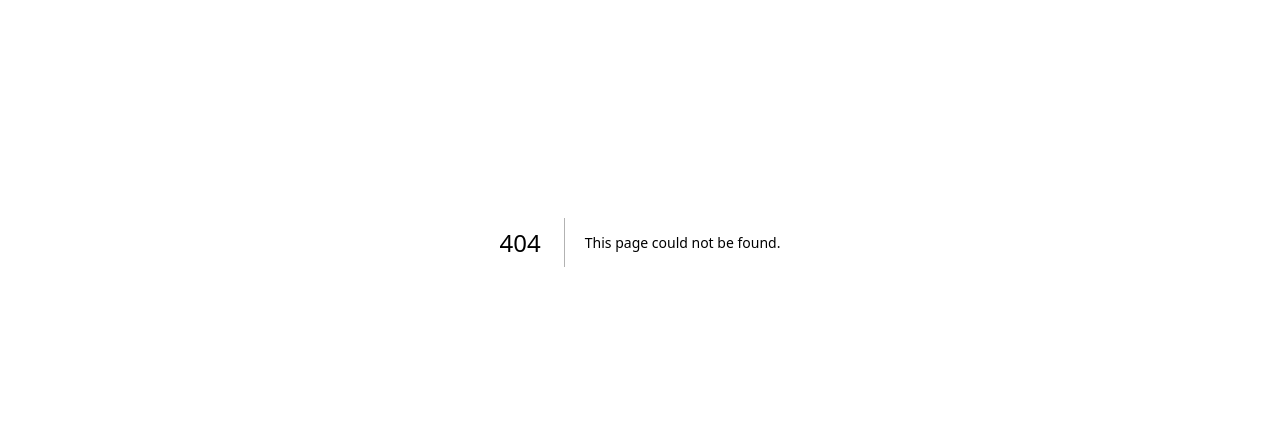
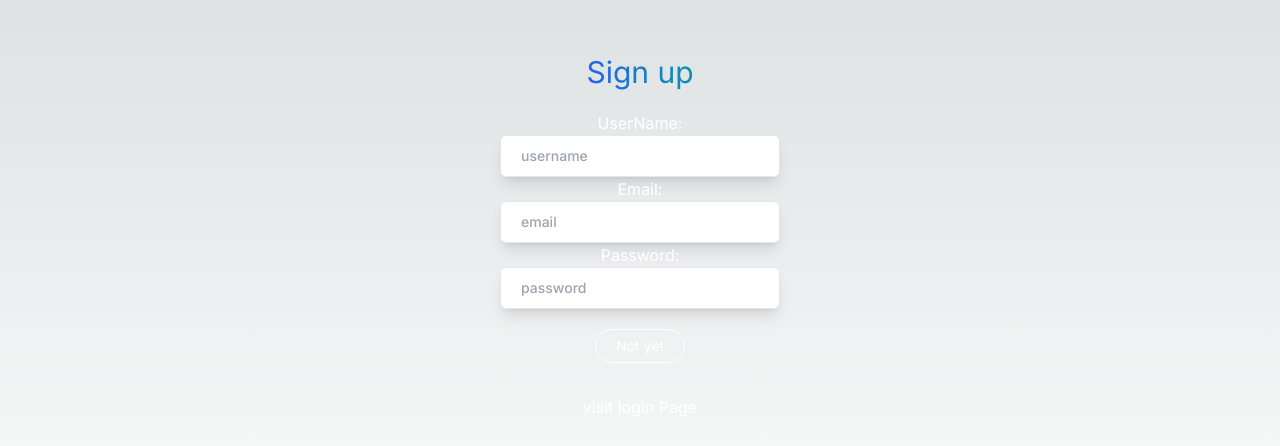
Before and after one commit to basavarajofficial/auth-app, a Next.js app: page /signup in a window 1280 px wide. Before the commit this address had no page. Shown: the part 158-604 px from the top of the page. Built offline with nearby package versions, Linux system fonts and the light colour scheme.

Commit message:
signup and login completed

```diff
--- /dev/null
+++ b/src/app/api/users/login/route.js
@@ -0,0 +1,52 @@
+import { connectToDB } from "@/dbConfig/dbConfig";
+import User from "@/models/userModel";
+import bcryptjs from 'bcryptjs'
+import jwt from "jsonwebtoken";
+import { NextRequest, NextResponse } from "next/server";
+
+export const POST = async (req) => {
+    try {
+        await connectToDB();
+        const reqBody = await req.json();
+        const { email, password } = reqBody;
+        console.log(reqBody);
+
+        // If user is already existing
+        // *user data from database
+        const user = await User.findOne({email});
+
+        if(!user){
+            return NextResponse.json({error: "User not found"}, {status:400});
+        }
+
+        // check password is correct
+        const validatePassword = await bcryptjs.compare(password, user.password);
+
+        if(!validatePassword){
+            return NextResponse.json({error: "Invalid Password!"}, {status:400});
+        }
+
+        // create Token Data
+        const tokenData = {
+            id: user._id,
+            username: user.username,
+            email: user.email
+        }
+
+        // create Token
+        const token = jwt.sign(tokenData, process.env.TOKEN_SECRET, { expiresIn: "1d" })
+
+        const response = NextResponse.json({
+            message: "Login successful",
+            success : true,
+        })
+
+        response.cookies.set("token", token, {httpOnly: true});
+
+        return response;
+
+
+    } catch (error) {
+        return NextResponse.json({error: error.message}, {status: 500})
+    }
+}
--- /dev/null
+++ b/src/app/api/users/signup/route.js
@@ -0,0 +1,45 @@
+import { connectToDB } from "@/dbConfig/dbConfig";
+import User from "@/models/userModel";
+import bcryptjs from 'bcryptjs'
+import { NextRequest, NextResponse } from "next/server";
+
+
+
+export const POST = async (req) => {
+    try {
+        await connectToDB();
+        const reqBody = await req.json();
+        const {username, email, password} = reqBody;
+
+        console.log(reqBody);
+
+        // If user is already existing
+        const user = await User.findOne({email});
+
+        if(user){
+            return NextResponse.json({error: 'User Already existing'}, {status: 400});
+        }
+
+        //hash passwrod
+        const salt = await bcryptjs.genSalt(10);
+        const hashedPassword = await bcryptjs.hash(password, salt);
+
+        // create new user
+        const newUser = await new User({
+            username,
+            email,
+            password : hashedPassword
+        }).save();
+
+        console.log(newUser);
+
+        return NextResponse.json(
+            {message : "user creted succefully", success: true, newUser},
+            {status:200}
+            )
+
+
+    } catch (error) {
+        return NextResponse.json({error: error.message}, {status: 500})
+    }
+}
--- a/src/app/globals.css
+++ b/src/app/globals.css
@@ -1,3 +1,6 @@
+@import url("https://fonts.googleapis.com/css2?family=Inter:wght@100;200;300;400;500;600;700;800;900&display=swap");
+
+
 @tailwind base;
 @tailwind components;
 @tailwind utilities;
@@ -25,3 +28,15 @@ body {
     )
     rgb(var(--background-start-rgb));
 }
+
+.inputs {
+  @apply block rounded-md border border-gray-200 text-black py-2.5 pl-5 pr-12 text-sm shadow-lg font-medium focus:border-black focus:outline-none focus:ring-0;
+}
+
+.outline_btn {
+  @apply rounded-full border border-white bg-transparent py-1.5 px-5 my-5 text-white transition-all text-center text-sm  flex items-center justify-center;
+}
+
+.blue_gradient {
+  @apply bg-gradient-to-r from-blue-600 to-cyan-600 bg-clip-text text-transparent;
+}
--- /dev/null
+++ b/src/app/login/page.jsx
@@ -0,0 +1,73 @@
+"use client";
+
+import axios from 'axios';
+import Link from 'next/link';
+import { useRouter } from 'next/navigation';
+import React, { useEffect, useState } from 'react'
+
+
+const LoginPage = () => {
+
+  const router = useRouter();
+
+
+  const [user, setUser] = useState({
+    email: "",
+    password: "",
+  });
+
+  const [buttonDisabled, setButtonDisabled] = useState(false);
+
+  useEffect(() => {
+    if(user.email.length>0 && user.password.length>0){
+      setButtonDisabled(false);
+    }else{
+      setButtonDisabled(true);
+    }
+  }, [user]);
+
+  const onLogin = async () => {
+      try {
+        const response = await axios.post('/api/users/login', user);
+
+        console.log("Login successful", response.data);
+
+          router.push('/profile');
+      } catch (error) {
+        console.log("Login failed", error.message);
+      }
+  };
+
+
+
+  return (
+    <div className='flex flex-col justify-center items-center min-h-screen text-white py-2'>
+    <h1 className='blue_gradient text-3xl mb-5'>Login</h1>
+    <hr />
+
+
+
+    <label htmlFor="email">Email:</label>
+    <input className='inputs' type="email"
+            id='email'
+            value={user.email}
+            placeholder='email'
+            onChange={(e) => setUser({ ...user, email: e.target.value })} />
+
+    <label htmlFor="password">Password:</label>
+    <input className='inputs' type="password"
+            id='password'
+            value={user.password}
+            placeholder='password'
+            onChange={(e) => setUser({ ...user, password: e.target.value })} />
+
+            <button className='outline_btn' onClick={onLogin}>{buttonDisabled ? "Not yet":"Login" }</button>
+
+            <Link href='/signup' className='my-3'>
+              visit SignUp Page
+            </Link>
+  </div>
+  )
+}
+
+export default LoginPage
--- /dev/null
+++ b/src/app/not-found.js
@@ -0,0 +1,11 @@
+import Link from 'next/link'
+
+export default function NotFound() {
+  return (
+    <div>
+      <h2>Not Found</h2>
+      <p>Could not find requested resource</p>
+      <Link href="/">Return Home</Link>
+    </div>
+  )
+}
--- /dev/null
+++ b/src/app/profile/[id]/page.jsx
@@ -0,0 +1,12 @@
+import React from 'react'
+
+const UserProfile = ({params}) => {
+  return (
+
+    <div>
+        <h1>UserProfile {params.id}</h1>
+    </div>
+  )
+}
+
+export default UserProfile
--- /dev/null
+++ b/src/app/profile/page.jsx
@@ -0,0 +1,11 @@
+import React from 'react'
+
+const ProfilePage = () => {
+  return (
+    <div>
+      <h1>ProfilePage</h1>
+    </div>
+  )
+}
+
+export default ProfilePage
--- /dev/null
+++ b/src/app/signup/page.jsx
@@ -0,0 +1,83 @@
+"use client";
+
+import axios from 'axios';
+import Link from 'next/link';
+import { useRouter } from 'next/navigation';
+import React, { useEffect, useState } from 'react'
+
+const SignUp = () => {
+
+  const router = useRouter();
+
+  const [user, setUser] = useState({
+    email: "",
+    password: "",
+    username: ""
+  });
+
+  const [buttonDisabled, setButtonDisabled] = useState(false);
+
+  useEffect(() => {
+    if(user.email.length>0 && user.password.length>0 && user.username.length>0){
+      setButtonDisabled(false);
+    }else{
+      setButtonDisabled(true);
+    }
+  }, [user]);
+
+
+  const onSignUp = async (e) => {
+    e.preventDefault();
+    try {
+      const response = await axios.post('/api/users/signup', user);
+
+      console.log("Signup successful", response.data);
+        router.push('/login');
+
+
+    } catch (error) {
+      console.log("Signup failed", error.message);
+
+    }
+
+  };
+
+
+
+  return (
+    <form  className='flex flex-col justify-center items-center min-h-screen text-white py-2'>
+      <h1 className='blue_gradient text-3xl mb-5'>Sign up</h1>
+      <hr />
+
+      <label htmlFor="username">UserName:</label>
+      <input className='inputs' type="text"
+              id='username'
+              value={user.username}
+              placeholder='username'
+              onChange={(e) => setUser({ ...user, username: e.target.value })} />
+
+      <label htmlFor="email">Email:</label>
+      <input className='inputs' type="email"
+              id='email'
+              value={user.email}
+              placeholder='email'
+              onChange={(e) => setUser({ ...user, email: e.target.value })} />
+
+      <label htmlFor="password">Password:</label>
+      <input className='inputs' type="password"
+              id='password'
+              value={user.password}
+              placeholder='password'
+              onChange={(e) => setUser({ ...user, password: e.target.value })} />
+
+              <button onClick={onSignUp} type='submit' className='outline_btn'  disabled={buttonDisabled}  >{buttonDisabled ? "Not yet":"SignUp" }</button>
+
+              <Link href='/login' className='my-3'>
+                visit login Page
+              </Link>
+
+    </form>
+  )
+}
+
+export default SignUp
--- /dev/null
+++ b/src/dbConfig/dbConfig.js
@@ -0,0 +1,41 @@
+import mongoose from "mongoose";
+
+
+
+let isConnected = false; // track the connecetion
+
+export const connectToDB = async () => {
+    mongoose.set('strictQuery', true);
+
+
+    if(isConnected){
+        console.log("Database already connected!");
+        return;
+    }
+
+    try {
+        await mongoose.connect(process.env.MONGODB_URI,
+            {
+                dbName: "auth",
+                useNewUrlParser : true,
+                useUnifiedTopology: true,
+            });
+
+        // const connection = mongoose.connection;
+
+        // connection.on('connected', () => {
+        //     console.log("MongoDB connected successfully!");
+        // });
+
+        // connection.on('error',(err) => {
+        //     console.log("Mongdb connection error" + err);
+        //     process.exit();
+        // });
+        isConnected = true;
+        console.log("Mongodb connected");
+
+
+    } catch (error) {
+        console.log(error);
+    }
+}
--- /dev/null
+++ b/src/models/userModel.js
@@ -0,0 +1,36 @@
+import { Schema, model, models } from "mongoose";
+
+
+const UserSchema = new Schema({
+    username : {
+        type: String,
+        required: [true, "Please provide a username"],
+        unique: true,
+    },
+    email : {
+        type : String,
+        unique : [true, 'Email already exists!'],
+        required : [true, 'Email is required!'],
+    },
+    password : {
+        type : String,
+        required : [true, 'Password is required!'],
+    },
+    isVerified : {
+        type : Boolean,
+        default : false
+    },
+    isAdmin : {
+        type : Boolean,
+        default : false
+    },
+    forgotPasswordToken : String,
+    forgotPasswordTokenExpiry : Date,
+    verifyToken : String,
+    verifyTokenExpiry : Date,
+
+})
+
+const User = models.User || model("User", UserSchema);
+
+export default User;
```
Also changed, not shown: package.json (+7 -0 lines), 2 other files (tests, documents, lock files or other folders).
